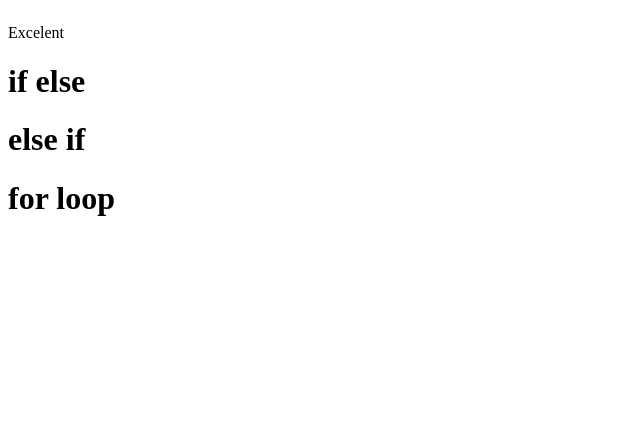
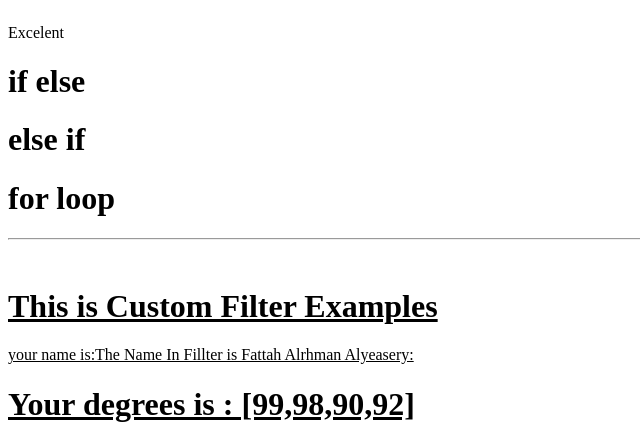
Before and after one commit to FattahAlrahmanAlyeasry/Labs_SoftWare-Engineering, a Django app: page / in a window 1280 px wide. Shown: the part 842-1286 px from the top of the page, without its empty margins (0-640 px from the left). Before the commit the page ends 1058 px from the top, so only its background shows below. Run offline with Django 5.2, Linux system fonts and the light colour scheme.

Commit message:
after adding the Cutom Filters for this project

```diff
--- a/Lab3/School/Student/templates/delete.html
+++ b/Lab3/School/Student/templates/delete.html
@@ -0,0 +1,2 @@
+ {% load custom_filters %}
+<h1>{{ 23| delete_filter }}</h1>
--- a/Lab3/School/Student/templates/edit.html
+++ b/Lab3/School/Student/templates/edit.html
@@ -0,0 +1,2 @@
+{% load custom_filters %}
+<h1> {{ "Fattah Alrhman Alyeasery" | edit_filter }}</h1>
--- a/Lab3/School/Student/templates/home.html
+++ b/Lab3/School/Student/templates/home.html
@@ -44,5 +44,11 @@
  <li> {{key}}:{{val}}</li>
  {% endfor %}
  </ul>
+ <hr>
+ <br>
+ <h1>This is Custom Filter Examples</h1>
+ {% load custom_filters %}
+<p> {{ "The Name In Fillter is Fattah Alrhman Alyeasery:" | print_name}}</p>
+<h1>{{ '[99,98,90,92]' | show_filter}}</h1>
 </body>
 </html>
--- /dev/null
+++ b/Lab3/School/Student/templatetags/custom_filters.py
@@ -0,0 +1,14 @@
+from django import template
+register=template.Library()
+@register.filter(name="print_name")
+def printName(name):
+  return("your name is:"+name)
+@register.filter(name="edit_filter")
+def edit(name):
+  return(name+"Your are In Edit Page ")
+@register.filter(name="delete_filter")
+def delete(age):
+  return("Your are In delete Page Your Age is :",age)
+@register.filter(name="show_filter")
+def show(degree):
+  return("Your degrees  is : {}".format(degree))
```
Also changed, not shown: Lab3/School/Student/templatetags/__init__.py (added).
